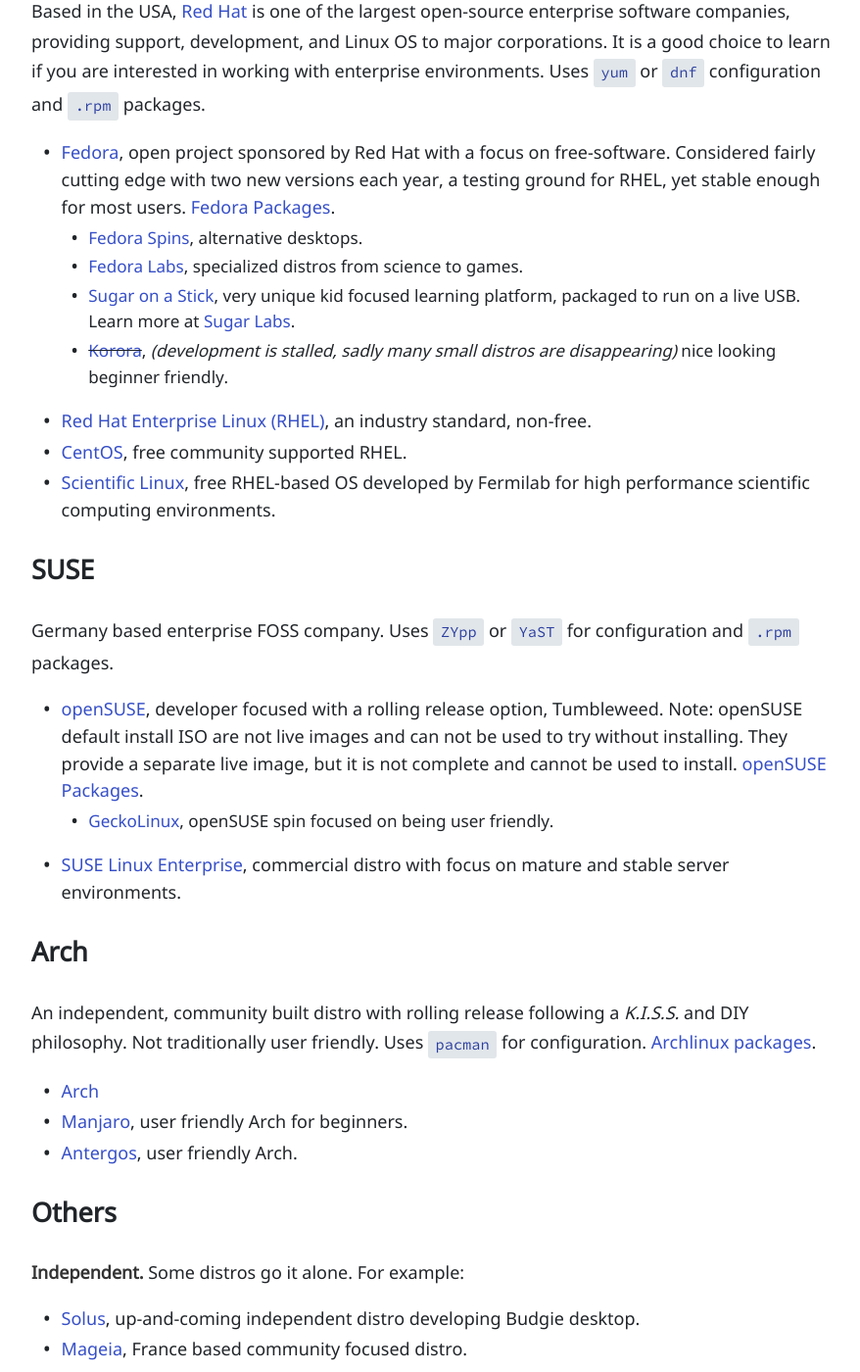
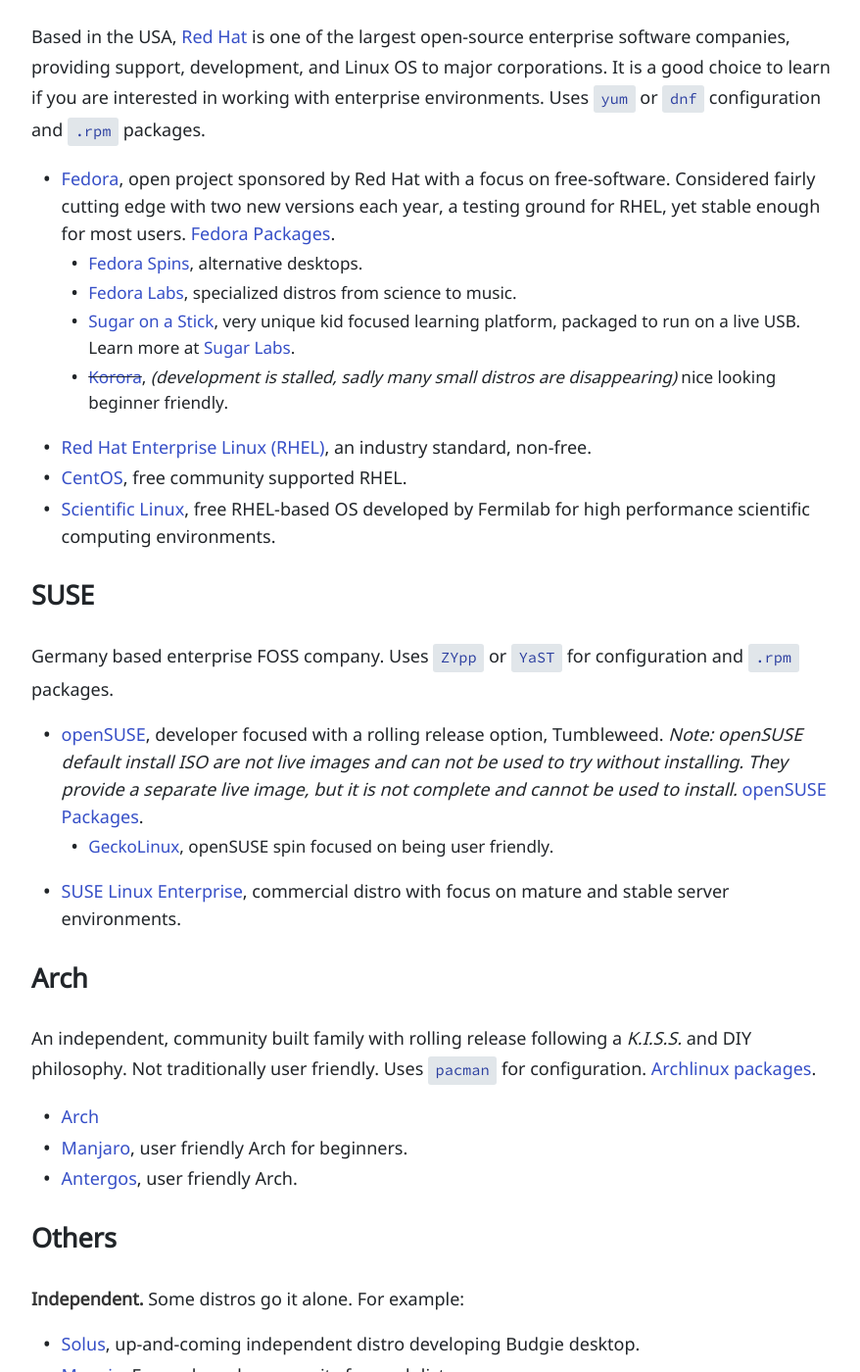
Before and after one commit to evanwill/_drafts, a Jekyll site: the page built from _notes/linux-intro.md, in a window 1280 px wide and 1400 px high, scrolled down 6601 px. Shown: the whole window at 98% size, without its empty margins (194-1072 px from the left). Built offline with Jekyll 4.4.1, drawn with Linux system fonts in a browser that asks for light colours; some of the changed text lies outside the part shown.

Commit message:
linux intro updates

```diff
--- a/_notes/linux-intro.md
+++ b/_notes/linux-intro.md
@@ -87,10 +87,10 @@
 Major desktops:
 
 - [GNOME](https://www.gnome.org/). modern, minimalist-style, unique "Activities Overview" (no start menu), [extensions](https://extensions.gnome.org/) add functionality, and themes easily change the look.
-    - [Budgie](https://budgie-desktop.org/). up-and-coming project (get newest version with [Solus](https://solus-project.com/)).
+    - [Budgie](https://budgie-desktop.org/). up-and-coming project (get newest version with [Solus](https://getsol.us/home/)).
     - [Cinnamon](http://developer.linuxmint.com/projects.html). more traditional desktop with start menu (get newest version with [Mint](https://www.linuxmint.com/)).
     - [MATE](https://mate-desktop.org/). traditional, based on an old version of GNOME.
-    - ~~Unity~~. Until version 17.10, Ubuntu shipped with a unique desktop. It is still available in LTS version 16.04, but the future is uncertain.
+    - ~~Unity~~. Until version 17.10, Ubuntu shipped with a unique desktop. It is still available in old LTS version 16.04, but is unlikely to be further developed. However, Ubuntu's GNOME theme emulates the Unity look.
 - [KDE](https://www.kde.org/). very configurable, complex, windows-like (get newest version with [Neon](https://neon.kde.org/)).
 - [Xfce](https://www.xfce.org/). lighter weight, traditional linux desktop.
 - [LXDE](http://lxde.org/). very light weight, basic features. Also see [LXQt](http://lxqt.org/) variant.
@@ -173,7 +173,7 @@
 
 - [Fedora](https://getfedora.org/), open project sponsored by Red Hat with a focus on free-software. Considered fairly cutting edge with two new versions each year, a testing ground for RHEL, yet stable enough for most users. [Fedora Packages](https://apps.fedoraproject.org/packages/).
     - [Fedora Spins](https://spins.fedoraproject.org/), alternative desktops.
-    - [Fedora Labs](https://labs.fedoraproject.org/), specialized distros from science to games.
+    - [Fedora Labs](https://labs.fedoraproject.org/), specialized distros from science to music.
     - [Sugar on a Stick](https://spins.fedoraproject.org/en/soas/), very unique kid focused learning platform, packaged to run on a live USB. Learn more at [Sugar Labs](https://www.sugarlabs.org/).
     - ~~[Korora](https://kororaproject.org/)~~, *(development is stalled, sadly many small distros are disappearing)* nice looking beginner friendly.
 - [Red Hat Enterprise Linux (RHEL)](https://www.redhat.com/en/technologies/linux-platforms/enterprise-linux), an industry standard, non-free.
@@ -185,13 +185,13 @@
 Germany based enterprise FOSS company.
 Uses `ZYpp` or `YaST` for configuration and `.rpm` packages.
 
-- [openSUSE](https://www.opensuse.org/), developer focused with a rolling release option, Tumbleweed. Note: openSUSE default install ISO are not live images and can not be used to try without installing. They provide a separate live image, but it is not complete and cannot be used to install. [openSUSE Packages](https://software.opensuse.org/find).
+- [openSUSE](https://www.opensuse.org/), developer focused with a rolling release option, Tumbleweed. *Note: openSUSE default install ISO are not live images and can not be used to try without installing. They provide a separate live image, but it is not complete and cannot be used to install.* [openSUSE Packages](https://software.opensuse.org/find).
     - [GeckoLinux](https://geckolinux.github.io/), openSUSE spin focused on being user friendly.
 - [SUSE Linux Enterprise](https://www.suse.com/), commercial distro with focus on mature and stable server environments.
 
 ### Arch
 
-An independent, community built distro with rolling release following a *K.I.S.S.* and DIY philosophy.
+An independent, community built family with rolling release following a *K.I.S.S.* and DIY philosophy.
 Not traditionally user friendly.
 Uses `pacman` for configuration. [Archlinux packages](https://www.archlinux.org/packages/).
 
@@ -203,7 +203,7 @@
 
 **Independent.** Some distros go it alone. For example:
 
-- [Solus](https://solus-project.com/), up-and-coming independent distro developing Budgie desktop.
+- [Solus](https://getsol.us/home/), up-and-coming independent distro developing Budgie desktop.
 - [Mageia](http://www.mageia.org/en/), France based community focused distro.
 - [Alpine Linux](https://www.alpinelinux.org/), minimalistic, security focused distro from Norway, commonly used as basic server image.
 - [Linux From Scratch](http://www.linuxfromscratch.org/), build everything yourself, step-by-step DIY!
```
Also changed, not shown: other parts of _notes/linux-intro.md (+1 -1 lines).
